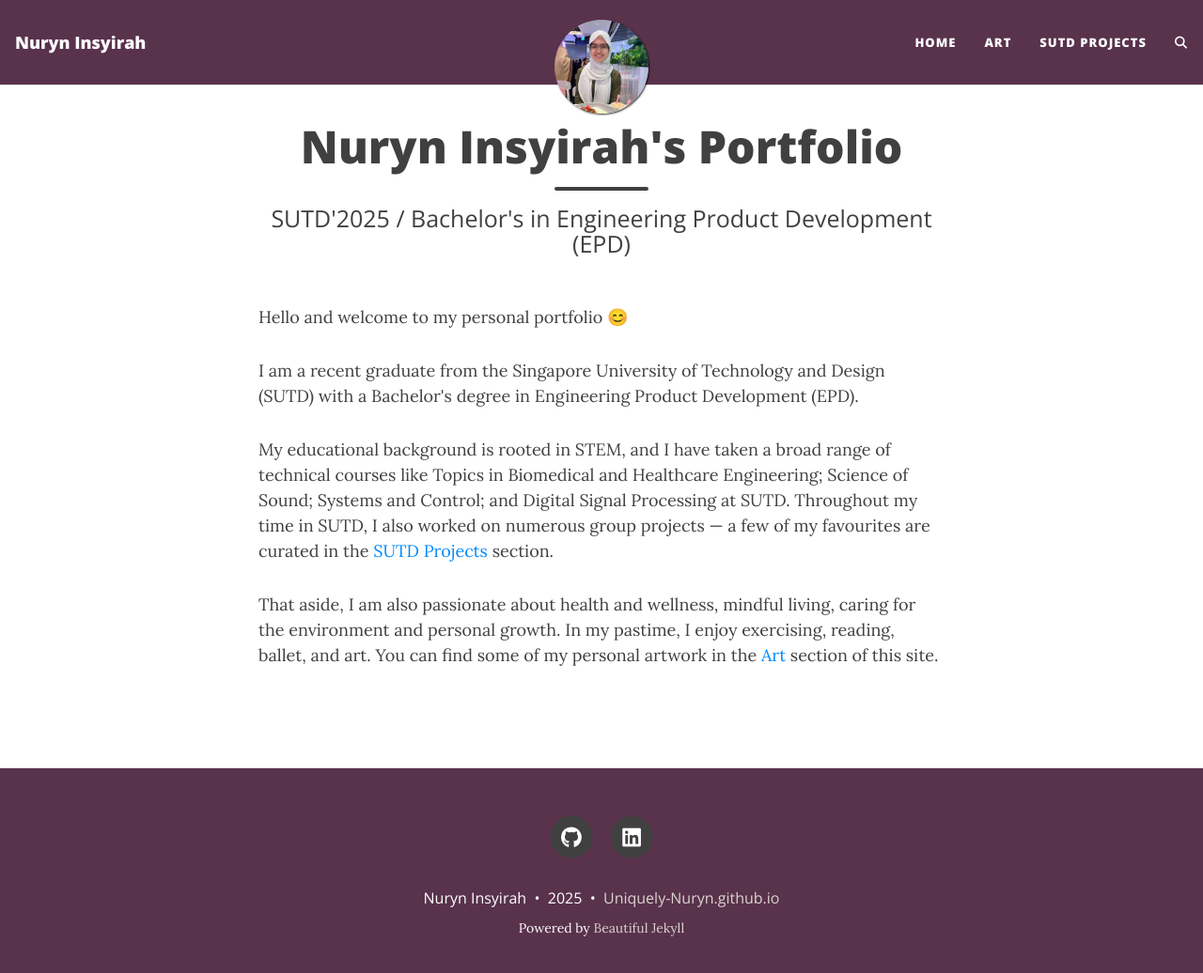
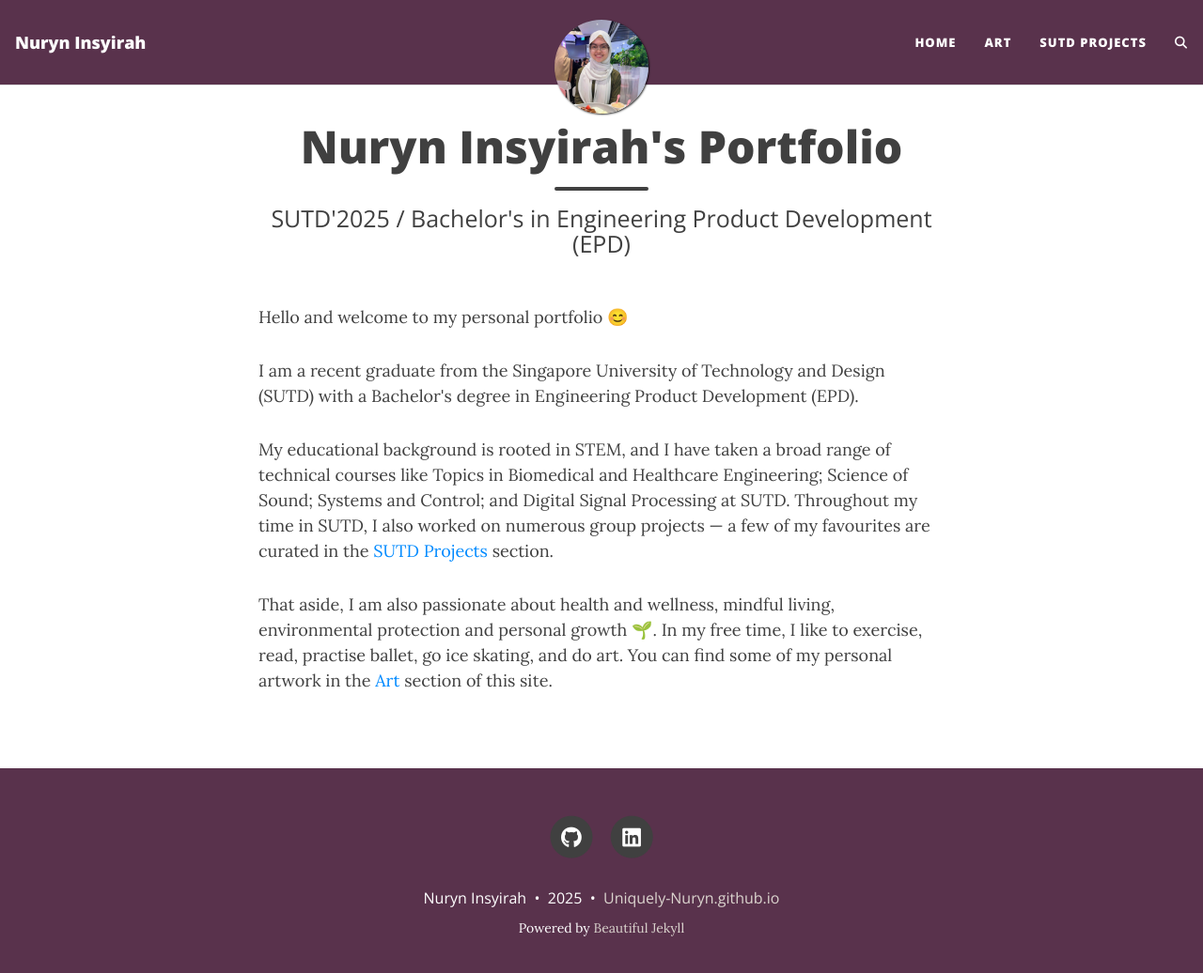
Before and after one commit to Uniquely-Nuryn/Uniquely-Nuryn.github.io, a Jekyll site: the page built from index.html, in a window 1280 px wide and 1049 px high. Shown: the top 1036 px of the window at 94% size. Built offline with Jekyll 4.4.1, drawn with Linux system fonts in a browser that asks for light colours; the list of posts is cut into pages by our own code; comment, search, counter and statistics services are not loaded.

Commit message:
updated bio

```diff
--- a/index.html
+++ b/index.html
@@ -8,4 +8,4 @@ subtitle: SUTD'2025 / Bachelor's in Engineering Product Development (EPD)
     <p>I am a recent graduate from the Singapore University of Technology and Design (SUTD) with a Bachelor's degree in Engineering Product Development (EPD). </p>
 
     My educational background is rooted in STEM, and I have taken a broad range of technical courses like Topics in Biomedical and Healthcare Engineering; Science of Sound; Systems and Control; and Digital Signal Processing at SUTD. Throughout my time in SUTD, I also worked on numerous group projects — a few of my favourites are curated in the <a href="{{ '/sutd-projects/' | relative_url }}">SUTD Projects</a> section.</p>
-    <p>That aside, I am also passionate about health and wellness, mindful living, caring for the environment and personal growth. In my pastime, I enjoy exercising, reading, ballet, and art. You can find some of my personal artwork in the <a href="{{ '/art-gallery/' | relative_url }}">Art</a> section of this site.</p>
+    <p>That aside, I am also passionate about health and wellness, mindful living, environmental protection and personal growth 🌱. In my free time, I like to exercise, read, practise ballet, go ice skating, and do art. You can find some of my personal artwork in the <a href="{{ '/art-gallery/' | relative_url }}">Art</a> section of this site.</p>
```
